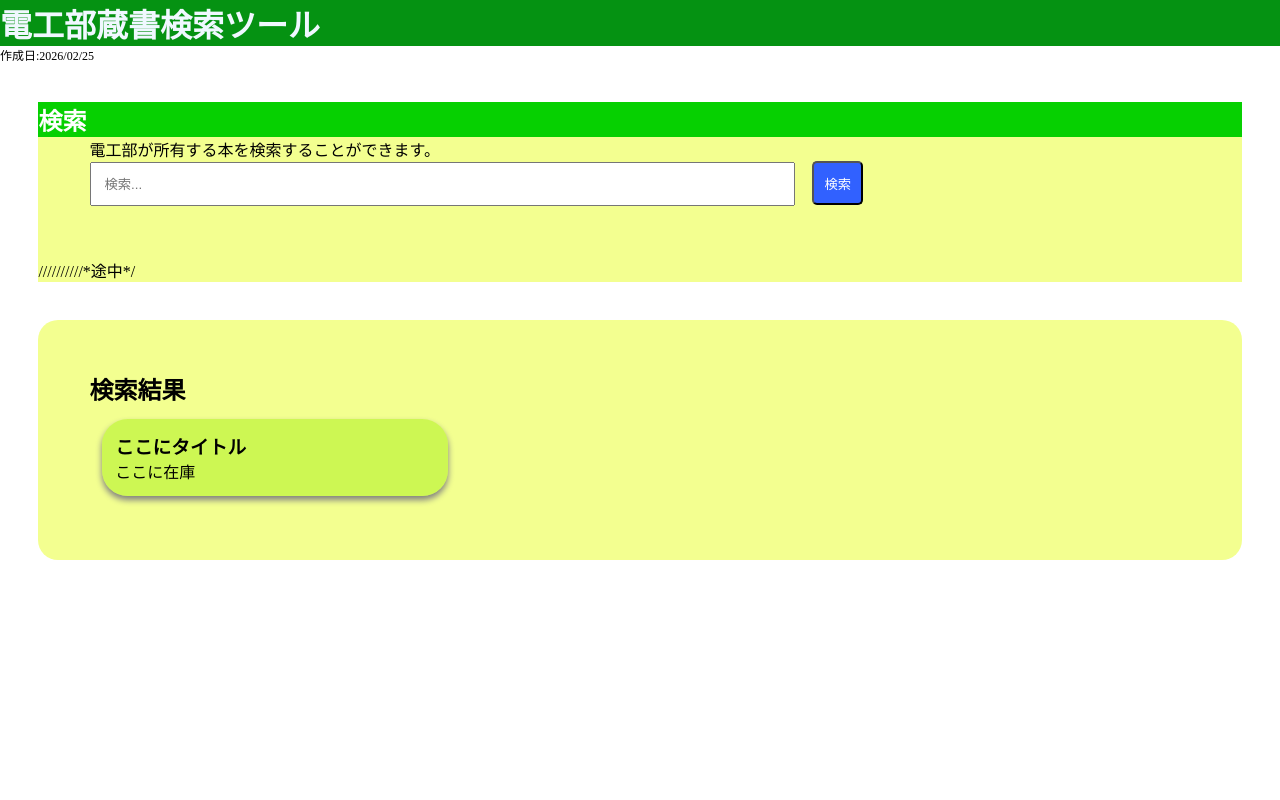
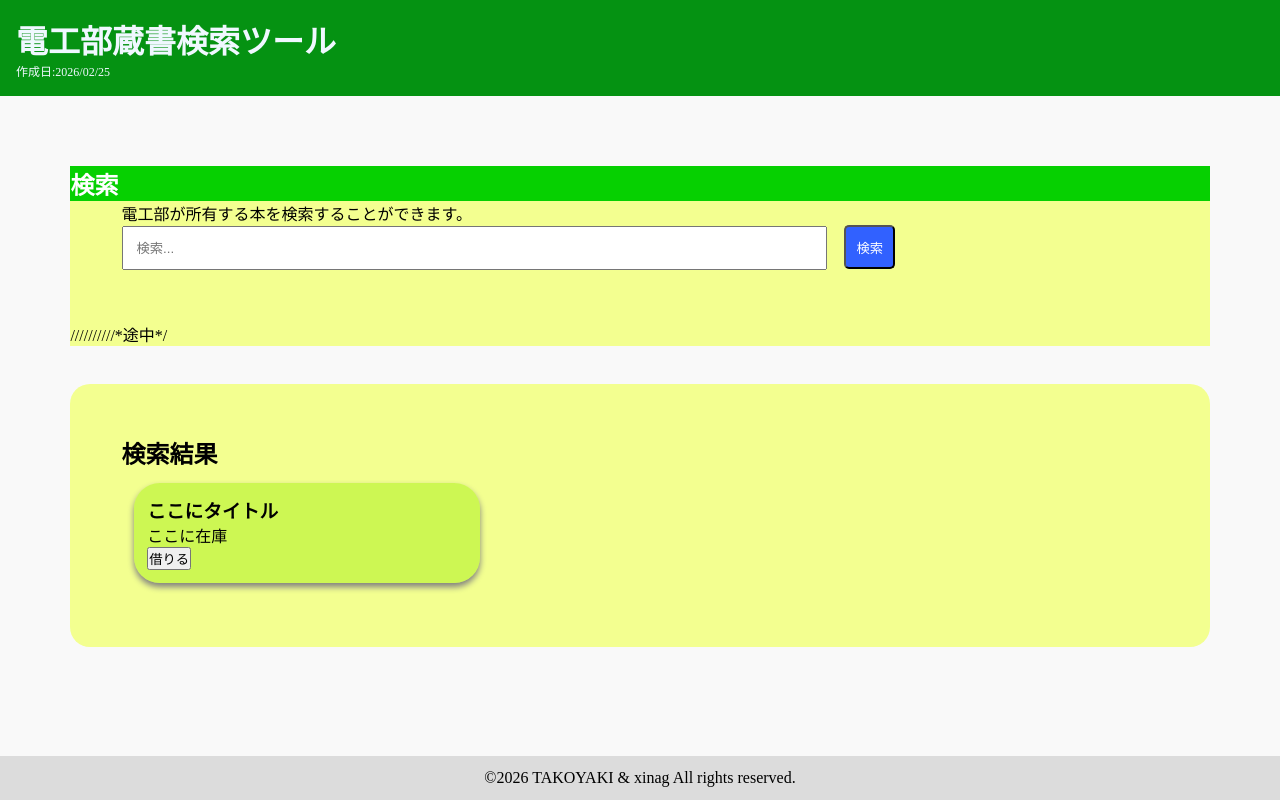
Before and after one commit to TAKOYAKI5733/rust_prac, a website: page main/frontend/dist/index.html in a window 1280 px wide. Drawn offline with Linux system fonts and the light colour scheme.

Commit message:
css changed

```diff
--- a/main/frontend/dist/CSS_files/index.css
+++ b/main/frontend/dist/CSS_files/index.css
@@ -4,11 +4,6 @@
     /*border何とか*/
 }
 
-h1{
-    background-color: #059212;
-    color: aliceblue;
-    font-family: Arial, Helvetica, sans-serif;
-}
 
 /*関数化的なもの*/
 .underline{
@@ -20,9 +15,33 @@ h1{
 
 body{
     background-color:white;
+    display: flex;           /* フレックスコンテナにする */
+    flex-direction: column;  /* 縦方向に要素を配置 */
+    min-height: 100vh;
 }
 
+header {
+    padding: 1rem;
+    /* flexの初期値により、必要な分だけ高さを取る */
+    background-color: #059212;
+    color: aliceblue;
+}
 
+h1{
+    font-family: Arial, Helvetica, sans-serif;
+}
+
+main{
+    flex: 1;                /* 残りのスペースをすべて占有 */
+    padding: 2rem;
+    background-color: #f9f9f9;
+}
+
+footer{
+    padding: 1svw;
+    text-align: center;
+    background-color: gainsboro;
+}
 
 /*検索カード*/
 .search{
@@ -49,7 +68,7 @@ body{
     border-radius: 5px;
     color: white;
     background-color: rgb(49, 97, 255);
-
+    cursor: pointer;
 
 }
 
@@ -80,6 +99,6 @@ body{
     background-color: #99ec006c;
     box-shadow: 0 4px 6px gray;/*??*/
     transition: all 0.3s cubic-bezier(0.4, 0, 0.2, 1);
-    cursor: pointer;
+
 }
 /*検索結果カード終了*/
--- a/main/frontend/dist/index.html
+++ b/main/frontend/dist/index.html
@@ -10,11 +10,12 @@
 </head>
 
 <body>
-    <div class="header">
+    <header>
         <h1>電工部蔵書検索ツール</h1>
         <p class="lettersmall">作成日:2026/02/25</p>
-    </div>
+    </header>
 
+    <main>
         <div class="search">
             <h2 id="kennsakuH2">検索</h2>
             <div class="searchBox">
@@ -33,11 +34,17 @@
             <div class="result-card">
                 <h3>ここにタイトル</h3>
                 <p>ここに在庫</p>
+                <button>借りる</button>
             </div>
 
             <ul id="bookLlist"></ul>
 
         </div>
+    </main>
+
+
+    <footer>
+        <p>&copy;2026 TAKOYAKI & xinag All rights reserved.</p>
 
     <script src="script.js"></script>
 
```
Lines whose indentation alone changed are shown as unchanged.
